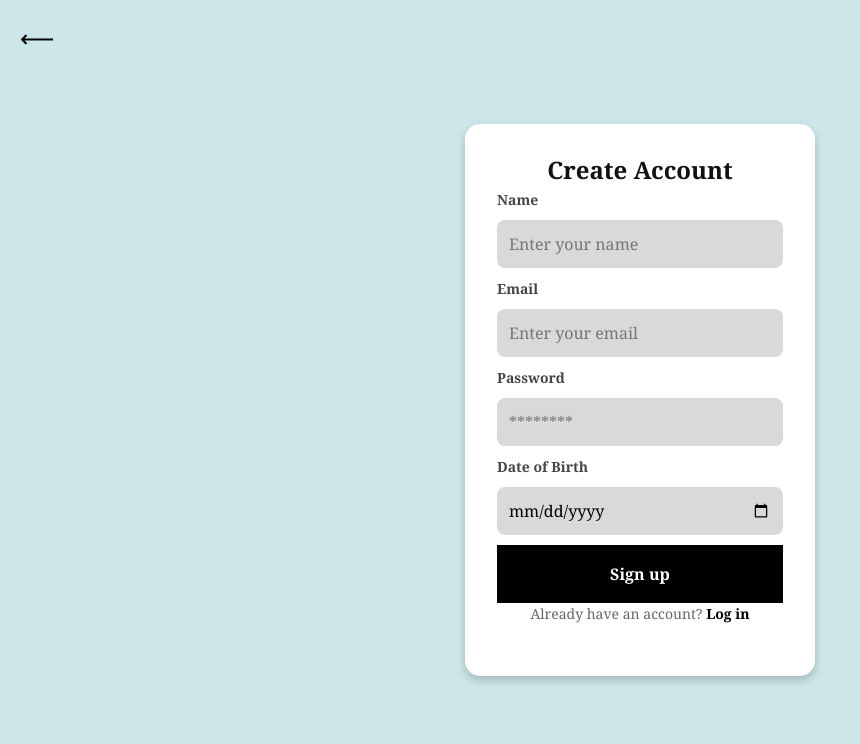
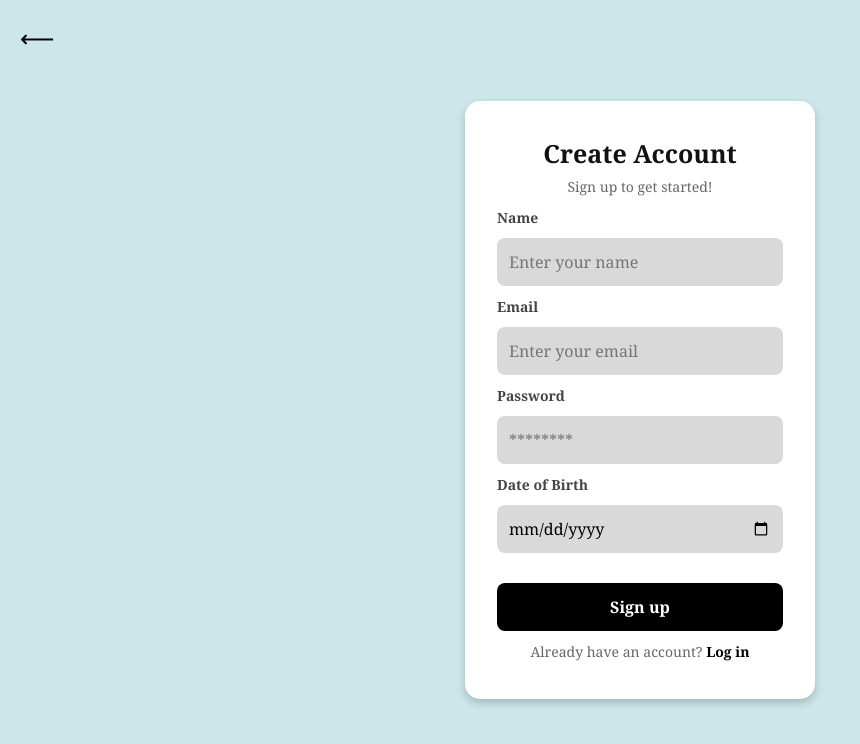
Before and after one commit to AdvaLevine/StyleSync, a React (Create React App) app in the folder frontend/: page /signup in a window 1280 px wide. Shown: the top 744 px of the page, without its empty margins (0-860 px from the left). Built offline with nearby package versions, Linux system fonts and the light colour scheme; what amazon-cognito-identity-js would draw is missing.

Commit message:
sign up fix

```diff
--- a/frontend/src/assets/styles/Signup.css
+++ b/frontend/src/assets/styles/Signup.css
@@ -51,12 +51,11 @@ html, body {
 
   /* Signup Title */
   .signup-box h2 {
-    font-size: 24px;
+    font-size: 25px;
     color: #111;
-    margin-bottom: 5px;
     font-weight: bold;
     text-align: center ;
-    margin-top: 0;
+    margin-top: 5px;
   }
 
   /* Subtitle */
@@ -100,8 +99,8 @@ html, body {
   }
 
   /* Signup Button */
-  button {
-    width: 107%;
+  .signup-box button {
+    width: 100%;
     padding: 12px;
     background: black;
     color: white;
@@ -110,10 +109,11 @@ html, body {
     border: none;
     border-radius: 8px;
     cursor: pointer;
-    margin-top: 10px;
+    margin-top: 20px;
+    padding: 12px;
   }
 
-  button:hover {
+  .signup-box button:hover {
     background: #333;
   }
 
@@ -121,3 +121,12 @@ html, body {
     color: rgb(25, 179, 179);
     margin-top: 10px;
   }
+
+  p.subtitle{
+    margin-top: 10px;
+    margin-bottom: 5px;
+  }
+  p.subtitle-top{
+    margin-top: 0;
+    margin-bottom: 10px;
+  }
--- a/frontend/src/pages/Signup.jsx
+++ b/frontend/src/pages/Signup.jsx
@@ -54,7 +54,7 @@ const Signup = () => {
       {/* Signup Box */}
       <div className="signup-box">
         <h2>Create Account</h2>
-
+        <p className="subtitle subtitle-top">Sign up to get started!</p>
         <form onSubmit={handleSubmit}>
           <label>Name</label>
           <input type="text"
@@ -93,7 +93,7 @@ const Signup = () => {
           {isPending && <h1>Loading...</h1>}
           {error && <p className="error-message">{error}</p>}
         </form>
-        <p className="subtitle">Already have an account? <Link to="/">Log in</Link></p>
+        <p className="subtitle">Already have an account? <Link to="/"> Log in</Link></p>
       </div>
     </div>
   );
```
